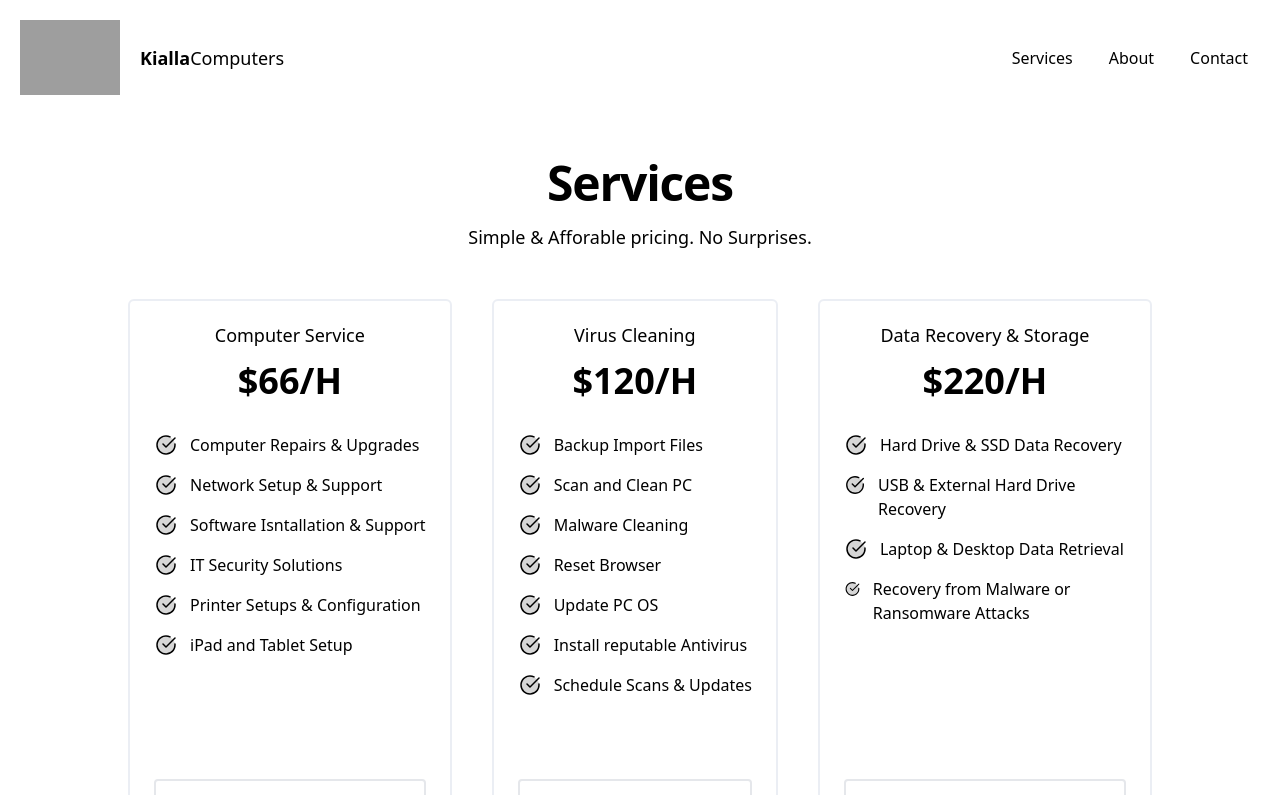
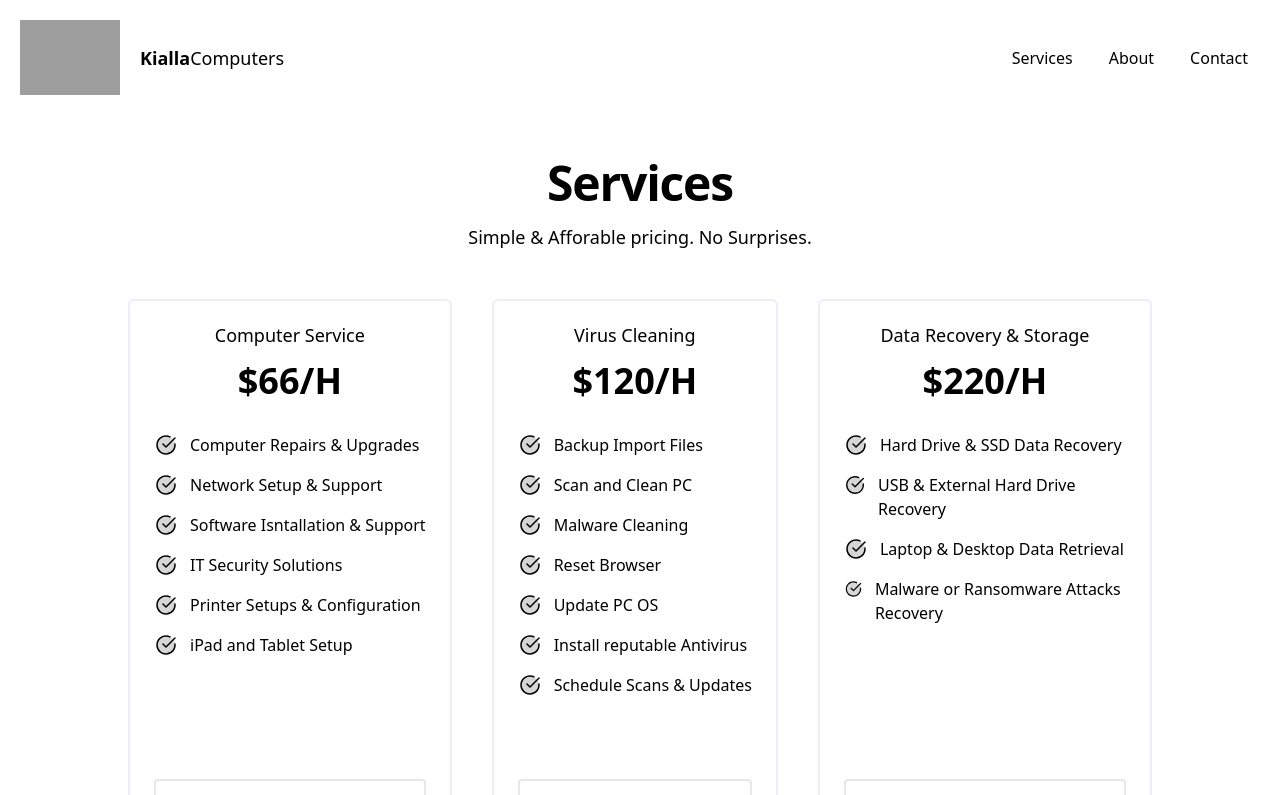
Before and after one commit to MrMalty/website, a Nuxt app: page /services in a window 1280 px wide. Shown: the top 795 px of the page. Built offline with nearby package versions, Linux system fonts and the light colour scheme; grey boxes are pictures that could not be loaded.

Commit message:
Servces Update

```diff
--- a/pages/services.vue
+++ b/pages/services.vue
@@ -47,7 +47,7 @@ const pricing = [
       "Hard Drive & SSD Data Recovery",
       "USB & External Hard Drive Recovery",
       "Laptop & Desktop Data Retrieval",
-      "Recovery from Malware or Ransomware Attacks",
+      "Malware or Ransomware Attacks Recovery",
     ],
     button: {
       text: "Request Data Recovery",
```
